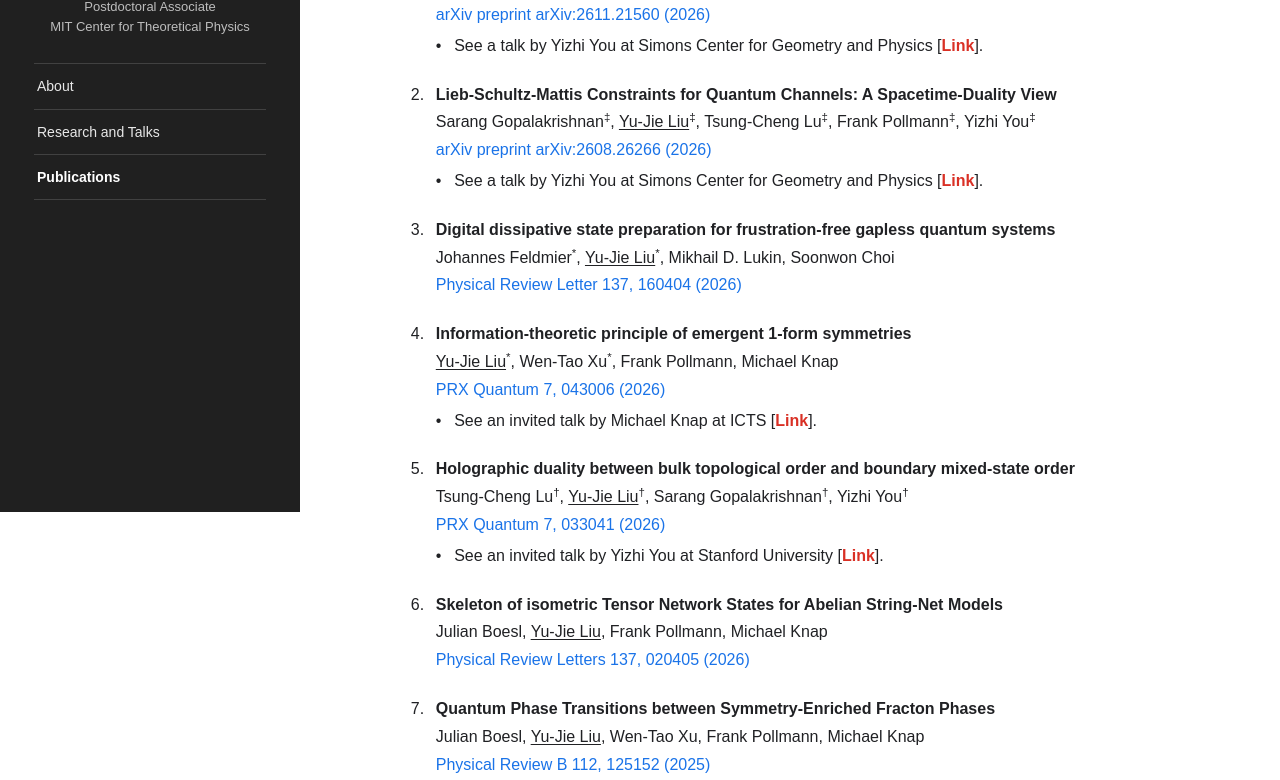
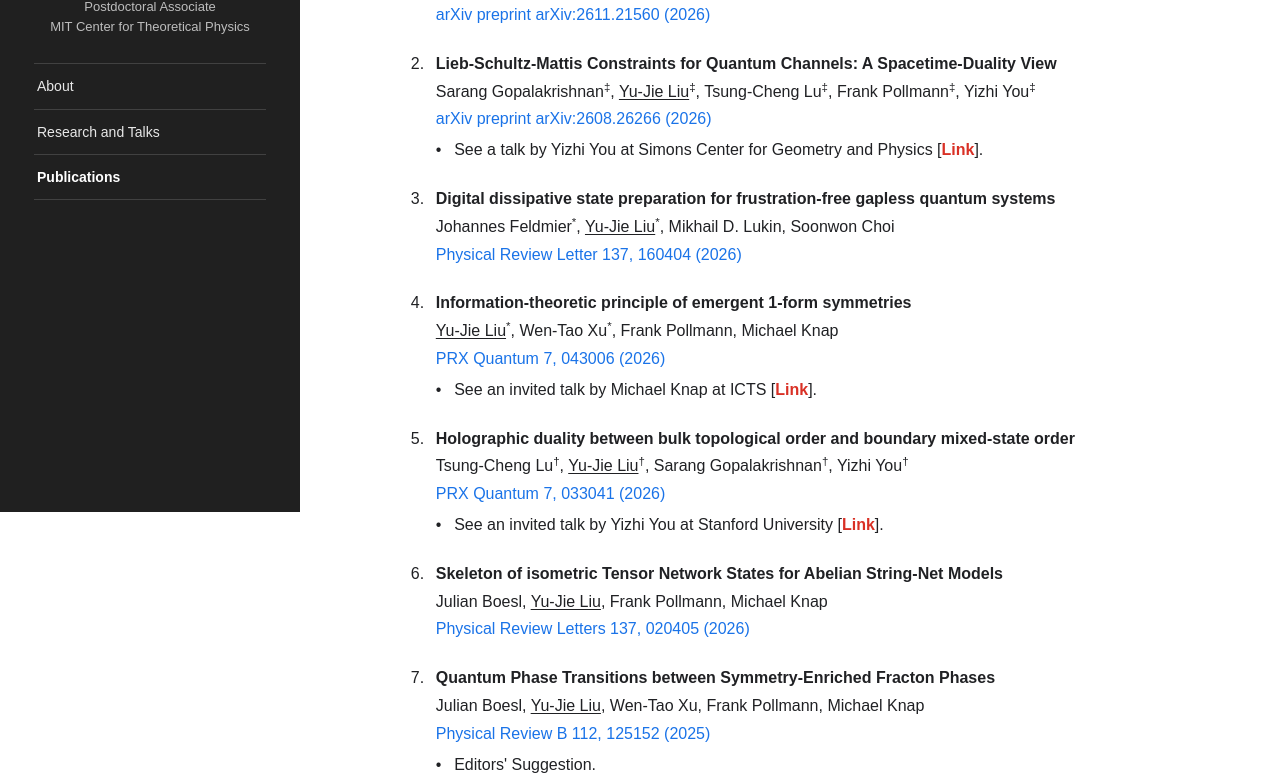
Before and after one commit to yujieliu-physics/yujieliu-physics.github.io, a plain HTML site: page publications.html in a window 1280 px wide. Shown: the part 288-1068 px from the top of the page. Drawn offline with Linux system fonts and the light colour scheme.

Commit message:
Update publications.html

```diff
--- a/publications.html
+++ b/publications.html
@@ -168,9 +168,6 @@
           <span class="publication-title">Optimal Quantum Sensing Algorithms for Discrete-Frequency Spectroscopy</span>
           <span class="publication-authors"><span class="me">Yu-Jie Liu</span><sup>*</sup>, Richard R. Allen<sup>*</sup>, Ruohan Shen<sup>*</sup>, Bingtian Ye, Timothy T. Chang, Joonhee Choi, Soonwon Choi
           <span class="publication-venue"><a class="publication-link" href="https://arxiv.org/abs/2611.21560" target="_blank" rel="noopener noreferrer">arXiv preprint arXiv:2611.21560 (2026)</a></span>
-          <ul class="publication-notes">
-            <li>See a talk by Yizhi You at Simons Center for Geometry and Physics [<a class="talk-link" href="https://scgp.stonybrook.edu/video_portal/video.php?id=7600" target="_blank" rel="noopener noreferrer">Link</a>].</li>
-          </ul>
         </li>
 
 
```
